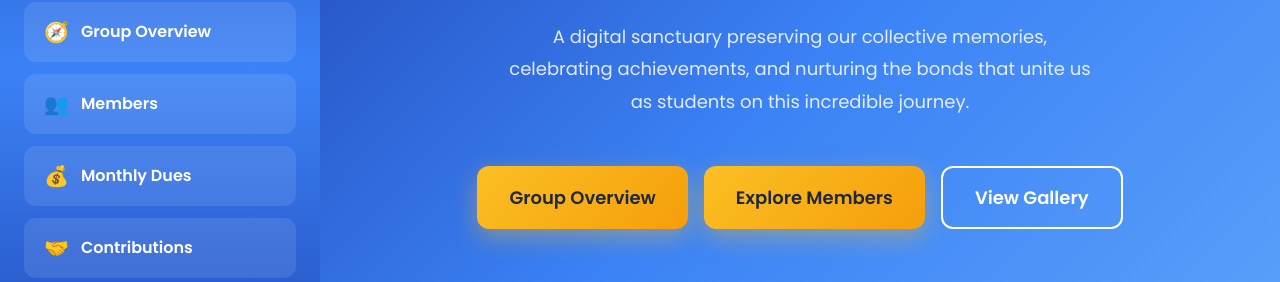
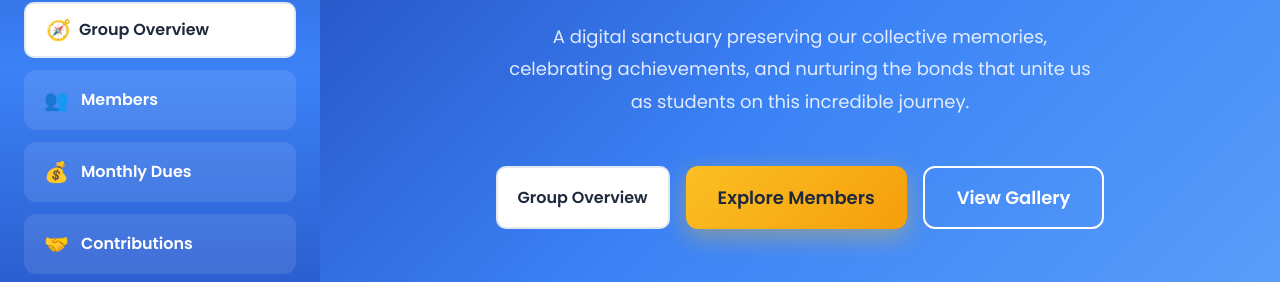
Before and after one commit to emmasilas1996-byte/NEMSS-PROJECT3, a website: page index.html in a window 1280 px wide. Shown: the part 331-613 px from the top of the page. Drawn offline with nearby package versions, Linux system fonts and the light colour scheme.

Commit message:
index update

```diff
--- a/dashboard.js
+++ b/dashboard.js
@@ -351,7 +351,7 @@ app.get('/api/contributions-detailed', (req, res) => {
 
 // Main dashboard route
 app.get('/', (req, res) => {
-  res.sendFile(path.join(__dirname, 'public', 'index.html'));
+  res.sendFile(path.join(__dirname, 'index.html'));
 });
 
 // Group overview route
--- a/index.html
+++ b/index.html
@@ -32,7 +32,7 @@
      <h1 class="sidebar-title">NEMSS 2014 Set</h1>
      <p class="sidebar-subtitle">Interactive Memories &amp; Thoughts</p>
     </div><!-- Navigation Menu -->
-     <div class="nav-menu"><button onclick="navigateTo('dashboard')" class="nav-btn"> <span class="text-xl">    </span> <span class="font-semibold">Dashboard</span> </button> <button onclick="window.location.href='http://localhost:3000/overview'" class="nav-btn"> <span class="text-xl">🧭</span> <span class="font-semibold">Group Overview</span> </button> <button onclick="navigateTo('members')" class="nav-btn"> <span class="text-xl">👥</span> <span class="font-semibold">Members</span> </button> <button onclick="navigateTo('monthly-dues')" class="nav-btn"> <span class="text-xl">💰</span> <span class="font-semibold">Monthly Dues</span> </button> <button onclick="navigateTo('contributions')" class="nav-btn"> <span class="text-xl">🤝</span> <span class="font-semibold">Contributions</span> </button> <button onclick="navigateTo('executives')" class="nav-btn"> <span class="text-xl">👔</span> <span class="font-semibold">Executive Members</span> </button> <button onclick="navigateTo('gallery')" class="nav-btn"> <span class="text-xl">📸</span> <span class="font-semibold">Picture Gallery</span> </button> <button onclick="navigateTo('constitution-toc')" class="nav-btn"> <span class="text-xl">📜</span> <span class="font-semibold">Constitution</span> </button>
+     <div class="nav-menu"><button onclick="navigateTo('dashboard')" class="nav-btn"> <span class="text-xl">    </span> <span class="font-semibold">Dashboard</span> </button> <button onclick="window.location.href='/index.html'" class="btn-home"> <span class="text-xl">🧭</span> <span class="font-semibold">Group Overview</span> </button> <button onclick="navigateTo('members')" class="nav-btn"> <span class="text-xl">👥</span> <span class="font-semibold">Members</span> </button> <button onclick="navigateTo('monthly-dues')" class="nav-btn"> <span class="text-xl">💰</span> <span class="font-semibold">Monthly Dues</span> </button> <button onclick="navigateTo('contributions')" class="nav-btn"> <span class="text-xl">🤝</span> <span class="font-semibold">Contributions</span> </button> <button onclick="navigateTo('executives')" class="nav-btn"> <span class="text-xl">👔</span> <span class="font-semibold">Executive Members</span> </button> <button onclick="navigateTo('gallery')" class="nav-btn"> <span class="text-xl">📸</span> <span class="font-semibold">Picture Gallery</span> </button> <button onclick="navigateTo('constitution-toc')" class="nav-btn"> <span class="text-xl">📜</span> <span class="font-semibold">Constitution</span> </button>
     </div><!-- Footer -->
     <div class="sidebar-footer">
      <p class="footer-text">© 2026 NEMSS 2014 Set</p>
@@ -47,7 +47,7 @@
        <h1 class="landing-title">NEMSS OLD STUDENT</h1>
        <p class="landing-tagline">Where Memories Live &amp; Thoughts Connect</p>
        <p class="landing-description">A digital sanctuary preserving our collective memories, celebrating achievements, and nurturing the bonds that unite us as students on this incredible journey.</p>
-       <div class="landing-buttons"><button onclick="window.location.href='http://localhost:3000/overview'" class="btn-primary"> Group Overview </button> <button onclick="navigateTo('members')" class="btn-primary"> Explore Members </button> <button onclick="navigateTo('gallery')" class="btn-secondary"> View Gallery </button>
+       <div class="landing-buttons"><button onclick="window.location.href='/index.html'" class="btn-home"> Group Overview </button> <button onclick="navigateTo('members')" class="btn-primary"> Explore Members </button> <button onclick="navigateTo('gallery')" class="btn-secondary"> View Gallery </button>
        </div><!-- Social Media Icons -->
        <div class="social-media-section">
         <p class="social-title">Connect With Us</p>
```
Also changed, not shown: public/contributions.json (renamed from contributions.json), public/dashboard.html (renamed from public/index.html), public/members.json (renamed from members.json).
